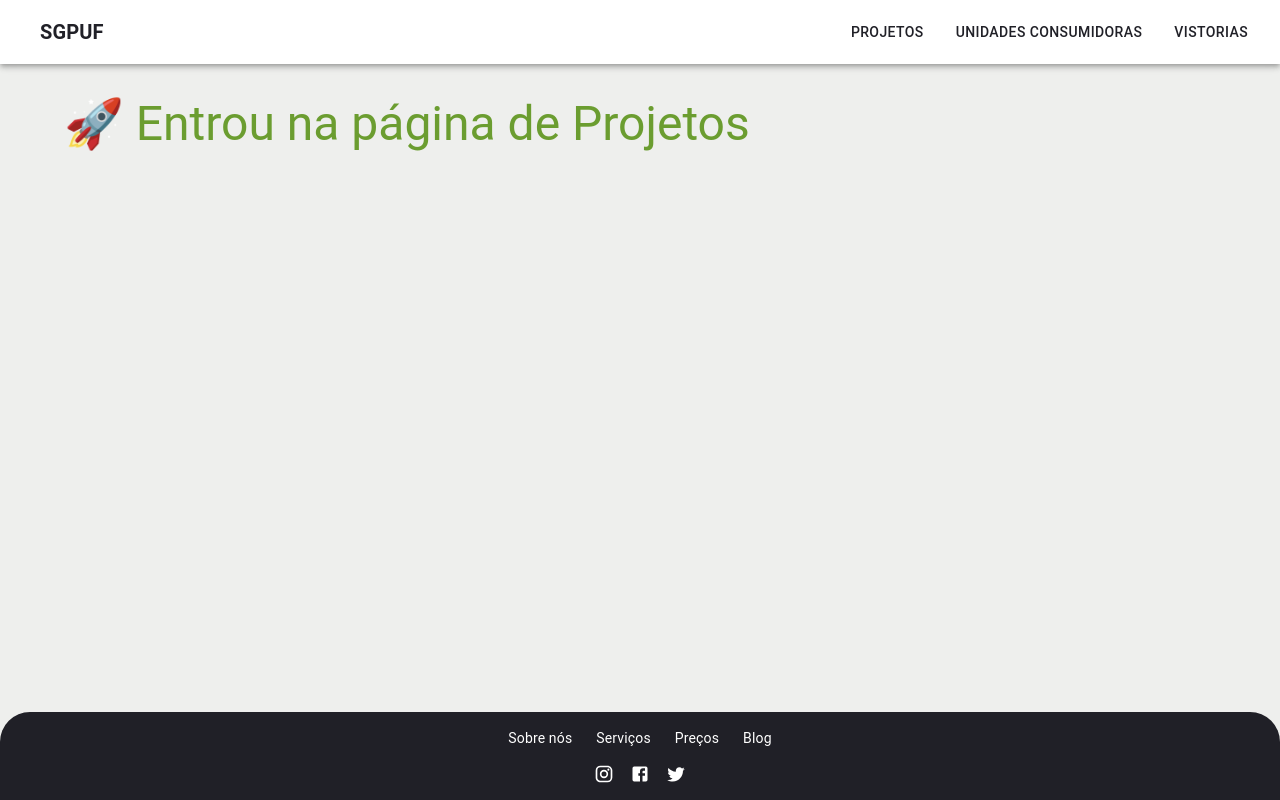
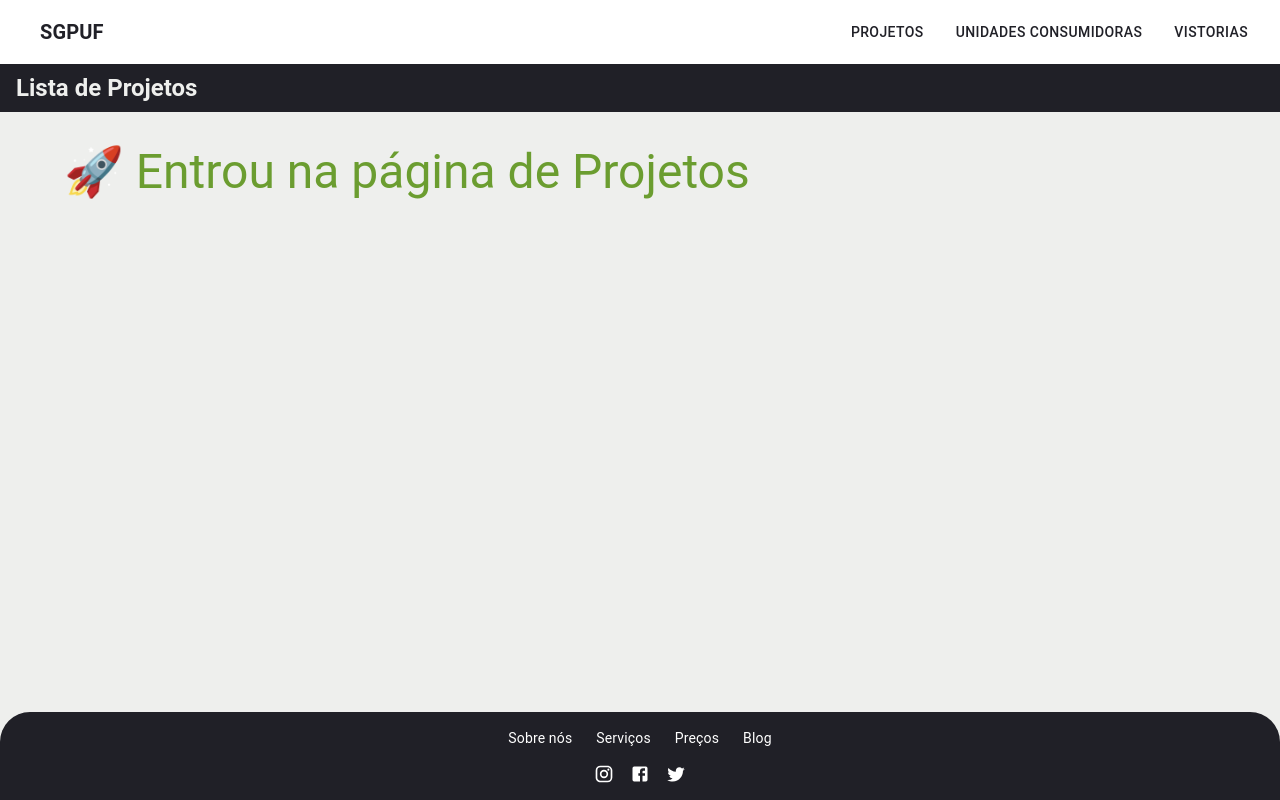
Before and after one commit to Gustavobiz/SGPUF, a React (Vite) app in the folder client/: page /projetos in a window 1280 px wide. Built offline with nearby package versions, Linux system fonts and the light colour scheme; sample sign-in values are in the browser's storage; some icons are missing.

Commit message:
feat: padrão de paginas

```diff
--- a/client/src/components/PageHeader.jsx
+++ b/client/src/components/PageHeader.jsx
@@ -7,11 +7,9 @@ export default function PageHeader({ title }) {
         backgroundColor: "#202027",
         color: "#eeefed",
         padding: "8px 16px",
-        borderTopLeftRadius: 4,
-        borderTopRightRadius: 4,
       }}
     >
-      <Typography variant="subtitle1" fontWeight="bold">
+      <Typography variant="h5" fontWeight="bold">
         {title}
       </Typography>
     </Box>
--- a/client/src/layouts/Layout.jsx
+++ b/client/src/layouts/Layout.jsx
@@ -1,3 +1,4 @@
+// src/layouts/Layout.jsx
 // src/layouts/Layout.jsx
 import {
   AppBar,
@@ -9,12 +10,10 @@ import {
 } from "@mui/material";
 import { Instagram, Facebook, Twitter } from "@mui/icons-material";
 import { Link as RouterLink, useNavigate } from "react-router-dom";
-import Logo from "../assets/logo.svg";
 import WbSunnyIcon from "@mui/icons-material/WbSunny";
+import PageHeader from "../components/PageHeader"; // importe o componente de título
 
-<WbSunnyIcon sx={{ color: "#202027", fontSize: 32 }} />;
-
-export default function Layout({ children }) {
+export default function Layout({ children, pageTitle }) {
   const navigate = useNavigate();
 
   return (
@@ -46,7 +45,7 @@ export default function Layout({ children }) {
                 color: "#202027",
                 "&:hover": {
                   color: "#6b9d30",
-                  backgroundColor: "transparent", // mantém sem fundo
+                  backgroundColor: "transparent",
                 },
               }}
             >
@@ -81,6 +80,9 @@ export default function Layout({ children }) {
           </Box>
         </Toolbar>
       </AppBar>
+
+      {/* Título da Página */}
+      {pageTitle && <PageHeader title={pageTitle} />}
 
       {/* Conteúdo */}
       <Container sx={{ flex: 1, mt: 4 }}>{children}</Container>
--- a/client/src/pages/Projetos.jsx
+++ b/client/src/pages/Projetos.jsx
@@ -4,7 +4,7 @@ import { Typography } from "@mui/material";
 
 export default function Projetos() {
   return (
-    <Layout>
+    <Layout pageTitle="Lista de Projetos">
       <Typography variant="h3" color="primary">
         🚀 Entrou na página de Projetos
       </Typography>
--- a/client/src/pages/Unidades.jsx
+++ b/client/src/pages/Unidades.jsx
@@ -3,7 +3,7 @@ import { Typography } from "@mui/material";
 
 export default function Unidades() {
   return (
-    <Layout>
+    <Layout pageTitle="Cadastrar Unidade Consumidora">
       <Typography variant="h3" color="primary">
         🚀 <div>Unidades</div>
       </Typography>
--- a/client/src/pages/Vistorias.jsx
+++ b/client/src/pages/Vistorias.jsx
@@ -3,7 +3,7 @@ import { Typography } from "@mui/material";
 
 export default function Vistorias() {
   return (
-    <Layout>
+    <Layout pageTitle="Vistoria">
       <Typography variant="h3" color="primary">
         🚀 <div>Vistorias</div>
       </Typography>
```
